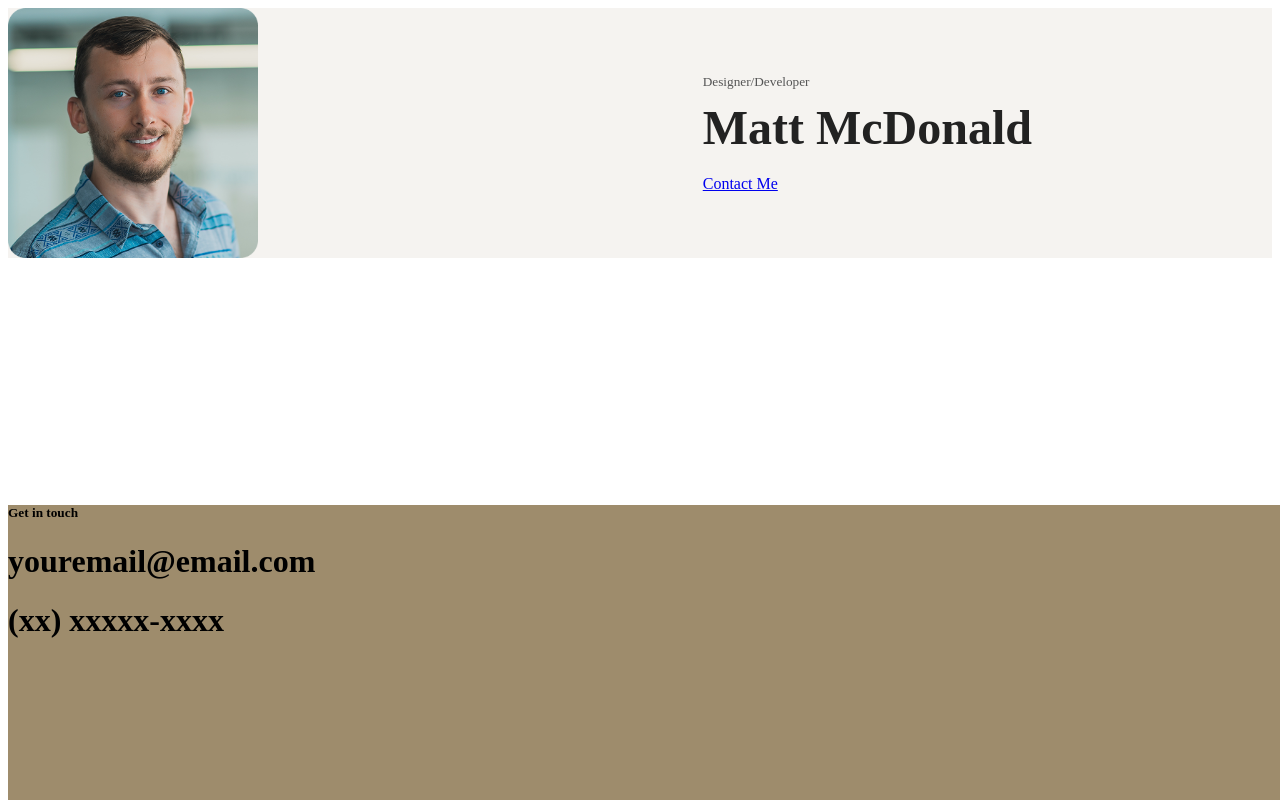
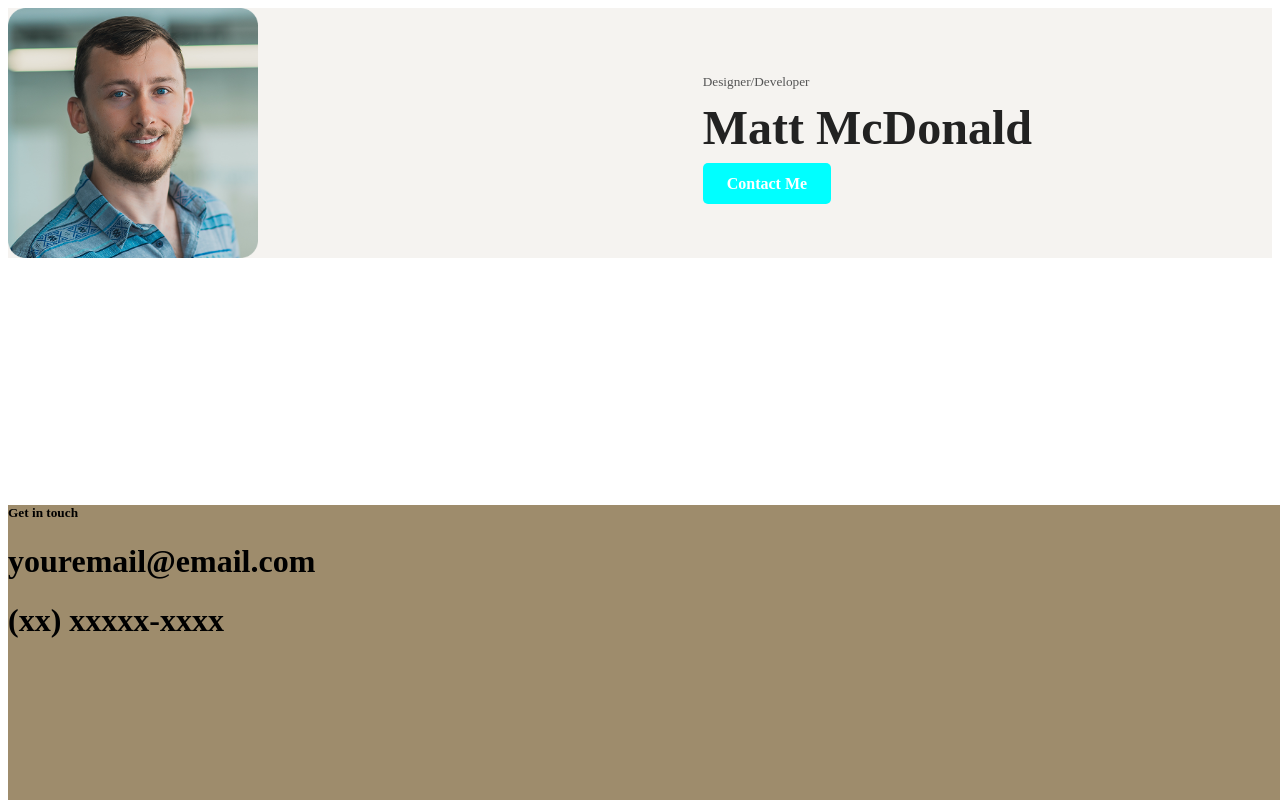
Before and after one commit to tt3938491-bot/Meu-Site, a plain HTML site: page index.html in a window 1280 px wide. Shown: the top 800 px of the page. Drawn offline with Linux system fonts and the light colour scheme.

Commit message:
Update index.html

```diff
--- a/index.html
+++ b/index.html
@@ -13,7 +13,7 @@
          <div class="text-banner">
         <h5>Designer/Developer</h5>
         <h1>Matt McDonald</h1>
-        <a class="botão"href="#">Contact Me</a>
+        <a class="botao"href="#">Contact Me</a>
         </div>
         </div>
     </div>
```
